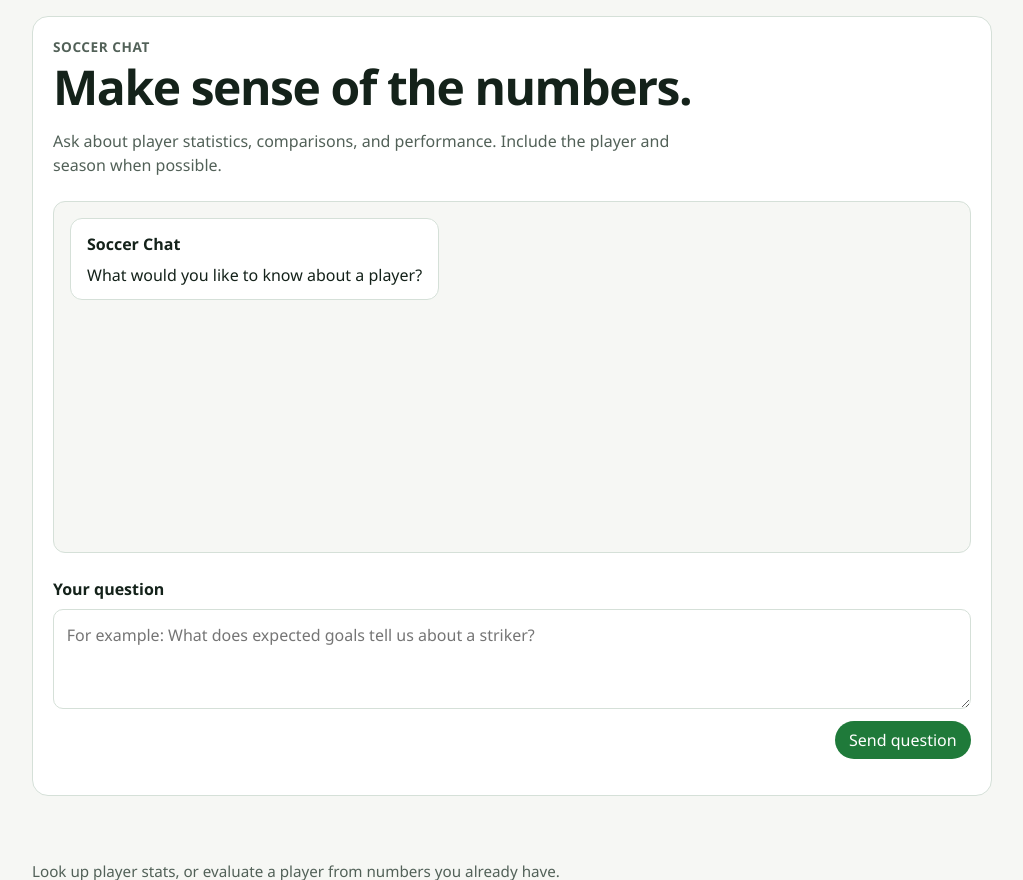
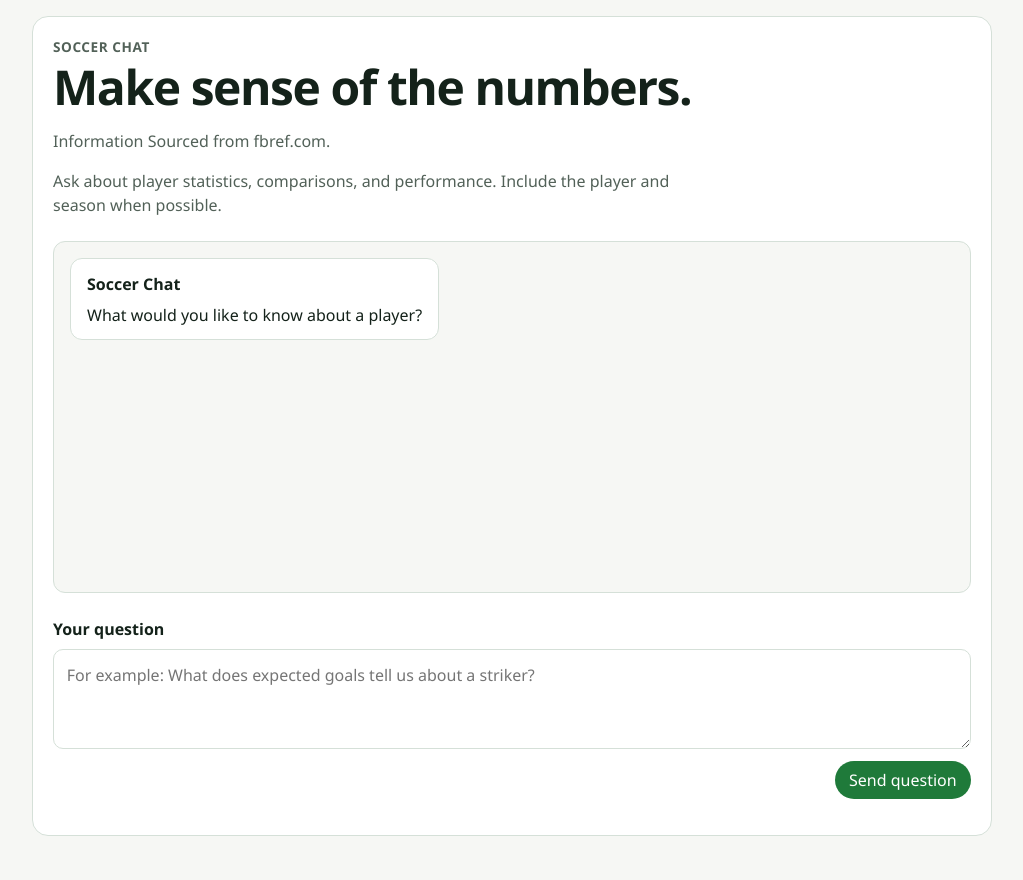
Before and after one commit to clairecleverlamb/soccer-chat, a Django app: page /chat/ in a window 1280 px wide. Shown: the part 64-944 px from the top of the page, without its empty margins (128-1151 px from the left). Run offline with Django 5.2, Linux system fonts and the light colour scheme.

Commit message:
added labels to text and title added FBRef

```diff
--- a/templates/chat/index.html
+++ b/templates/chat/index.html
@@ -9,6 +9,9 @@
 <section class="panel chat-panel">
   <p class="eyebrow">Soccer Chat</p>
   <h1>Make sense of the numbers.</h1>
+  <p class="chat-intro">
+    Information Sourced from fbref.com.
+  </p>
   <p class="chat-intro">
     Ask about player statistics, comparisons, and performance.
     Include the player and season when possible.
```
